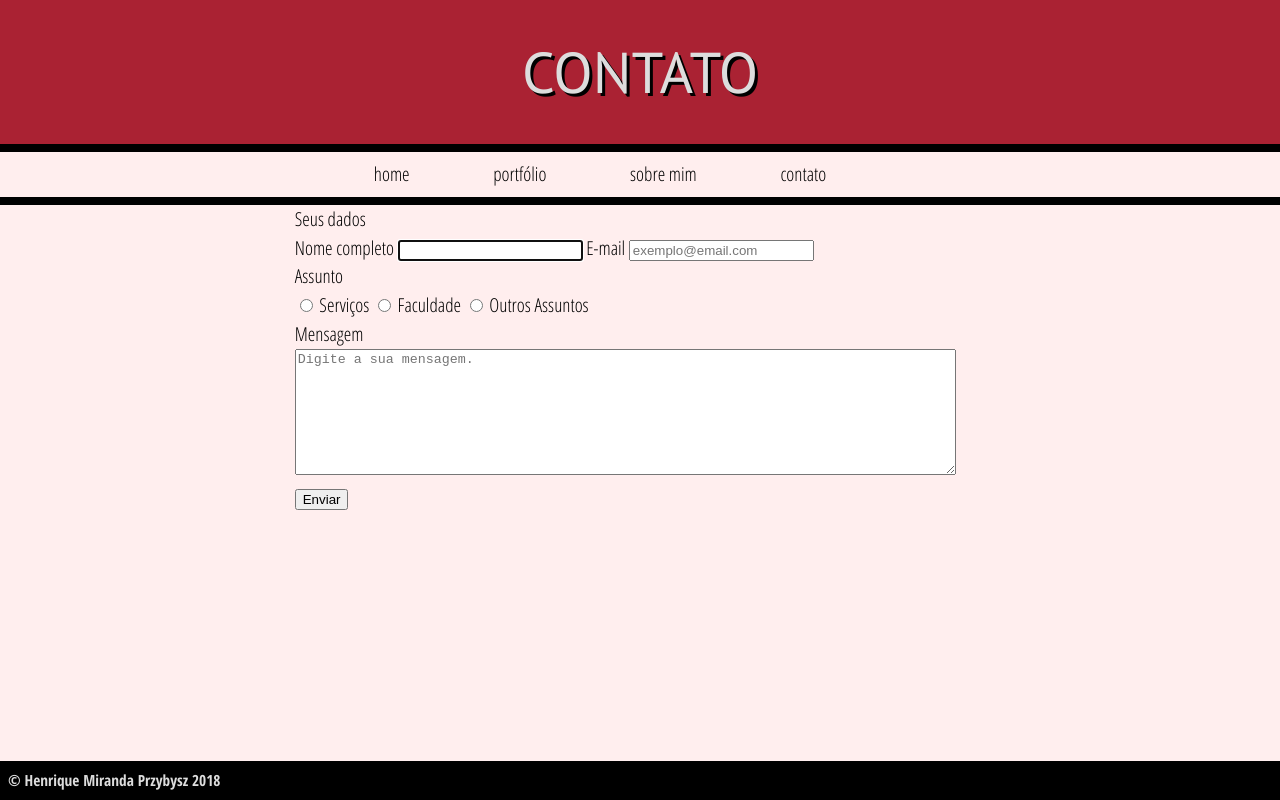
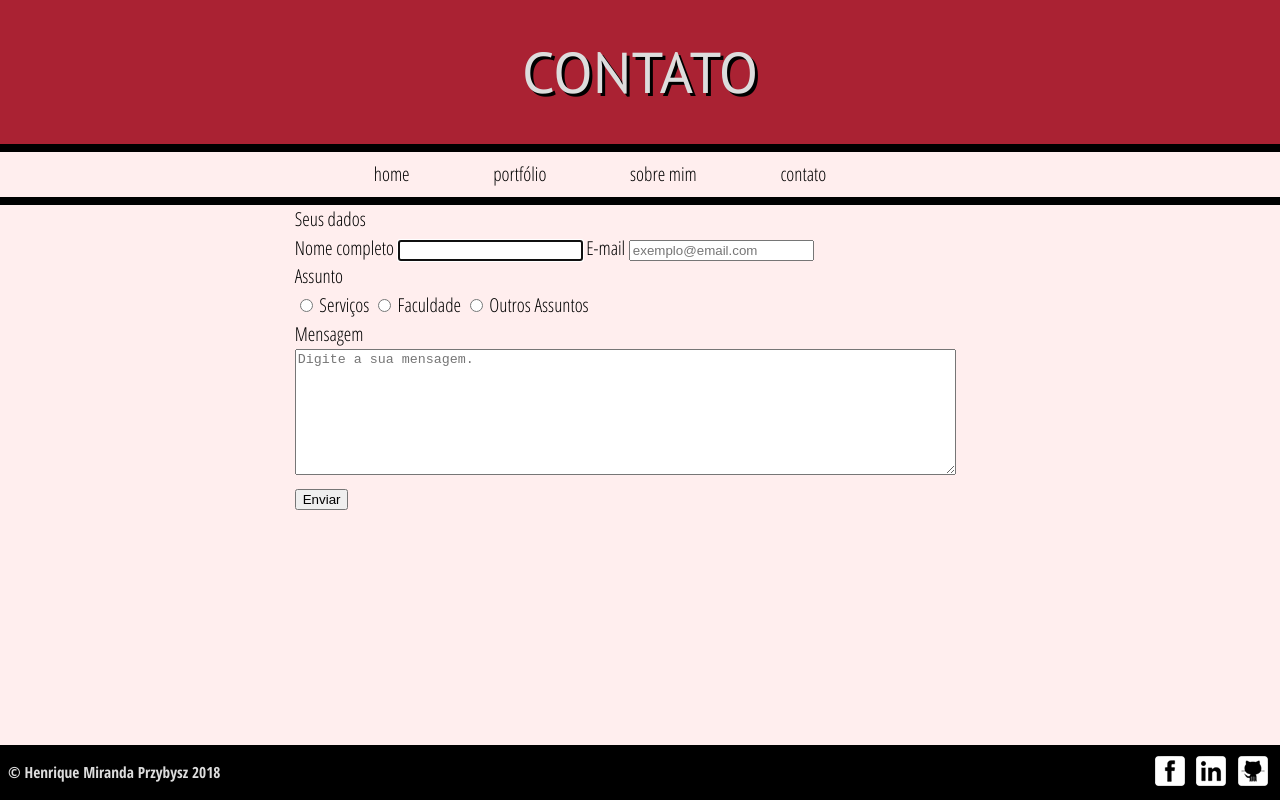
Before and after one commit to Henriquecrono/meu_site, a plain HTML site: page contato.html in a window 1280 px wide. Drawn offline with Linux system fonts and the light colour scheme.

Commit message:
add imgs e att footer

```diff
--- a/contato.html
+++ b/contato.html
@@ -56,7 +56,28 @@
         </div>
 
 
-        <footer class="rodape">&copy; Henrique Miranda Przybysz 2018</footer>
+        <footer class="rodape">
+            <span class="copyright">&copy; Henrique Miranda Przybysz 2018</span>
+            <nav>
+                <ul class="icones-redes-sociais">
+                    <li>
+                        <a href="https://www.facebook.com/henrique.przybysz" target="_blank">
+                            <img src="imgs/facebook.png">
+                        </a>
+                    </li>
+                    <li>
+                        <a href="https://www.linkedin.com/in/henrique-miranda-przybysz/" target="_blank">
+                            <img src="imgs/linkedin.png">
+                        </a>
+                    </li>
+                    <li>
+                        <a href="https://www.github.com/henriquecrono" target="_blank">
+                            <img src="imgs/github.png">
+                        </a>
+                    </li>
+                </ul>
+            </nav>
+        </footer>
     </main>
 </body>
 </html>
--- a/css/site.css
+++ b/css/site.css
@@ -55,3 +55,15 @@ h1, h2{
     font-size: .8em;
     font-weight: bolder;
 }
+.copyright{
+    margin-top: .5em;
+    float: left;
+}
+.icones-redes-sociais{
+    margin-top: .2em;
+    margin-left: 89%;
+}
+.icones-redes-sociais li{
+    display: inline-block;
+    padding-left: .5em;
+}
```
Also changed, not shown: index.html (+22 -1 lines), portfolio.html (+22 -1 lines), sobre_mim.html (+22 -1 lines), imgs/facebook.png (added), imgs/github.png (added), imgs/linkedin.png (added).
